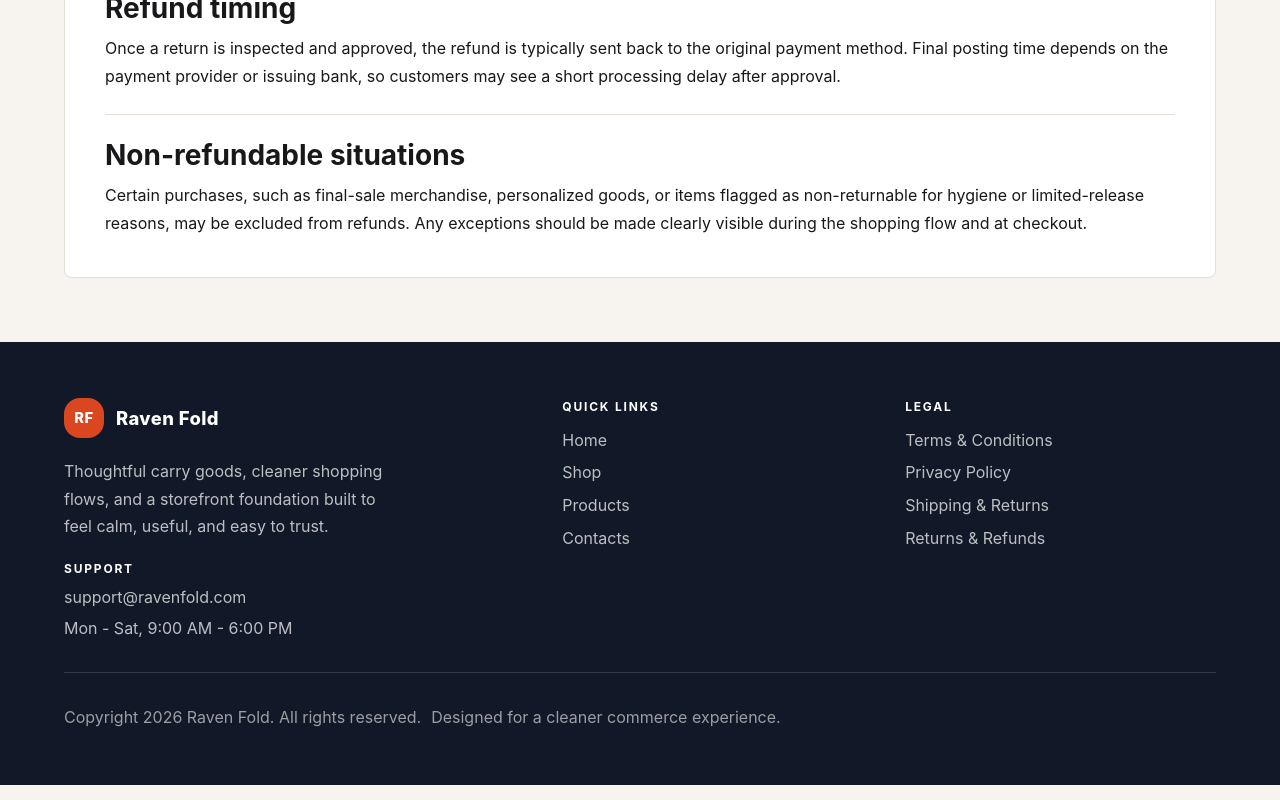
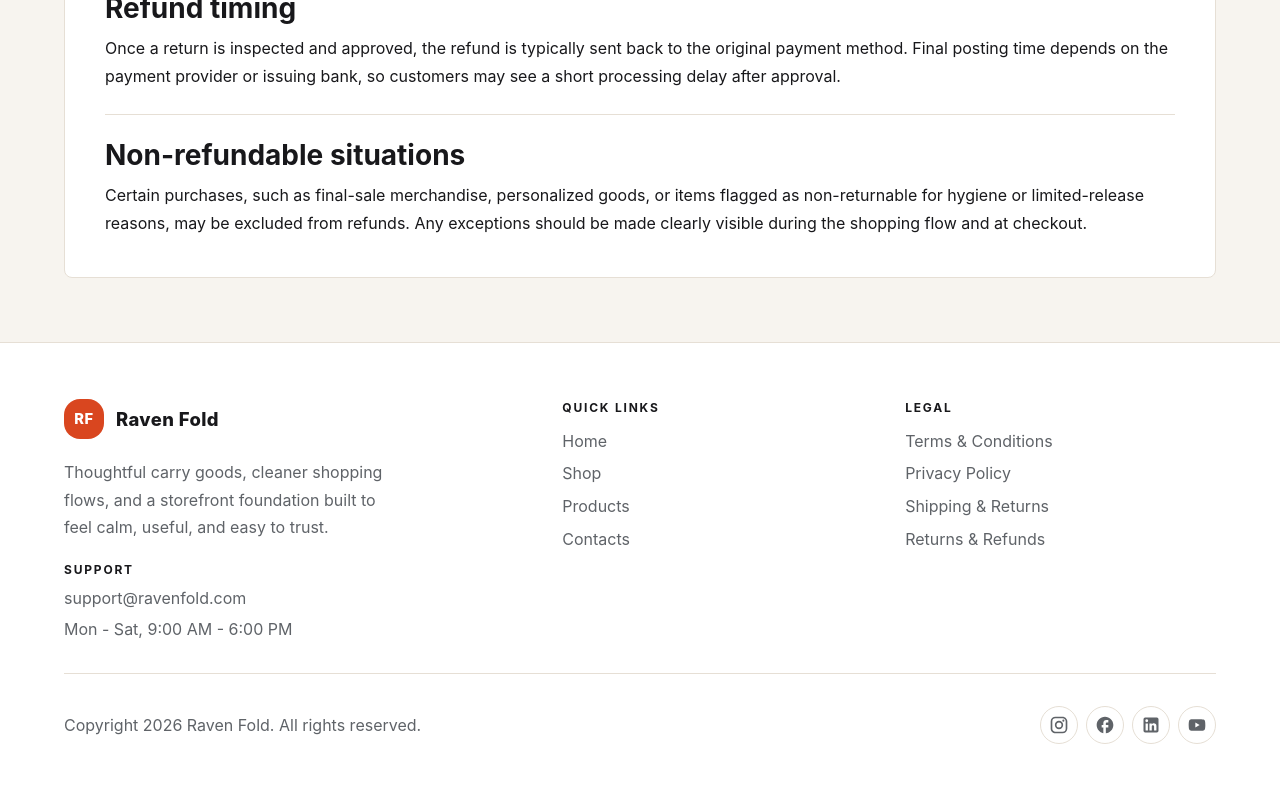
Before and after one commit to BiswarupChatt/ravenFold-fe, a React app: page /returns-and-refunds in a window 1280 px wide. Shown: the part 505-1305 px from the top of the page. Built offline with nearby package versions, Linux system fonts and the light colour scheme; the HTML template or start-up script is replaced by a standard one.

Commit message:
footer added

```diff
--- a/src/layouts/MainLayout.jsx
+++ b/src/layouts/MainLayout.jsx
@@ -5,7 +5,7 @@ import Footer from './footer/Footer.jsx'
 import Navbar from './navbar/Navbar.jsx'
 
 function MainLayout() {
-  const { isMobile, isTab } = useScreenSize()
+  const { isMobile, isTab, isDesktop } = useScreenSize()
 
   return (
     <Box
@@ -14,7 +14,7 @@ function MainLayout() {
         display: 'flex',
         flexDirection: 'column',
         minHeight: '100vh',
-        pb: isMobile ? 10 : isTab ? 11 : 0,
+        pb: isDesktop ? 0 : 8,
       }}
     >
       <Navbar />
--- a/src/layouts/footer/Footer.jsx
+++ b/src/layouts/footer/Footer.jsx
@@ -1,3 +1,7 @@
+import FacebookRoundedIcon from '@mui/icons-material/FacebookRounded'
+import InstagramIcon from '@mui/icons-material/Instagram'
+import LinkedInIcon from '@mui/icons-material/LinkedIn'
+import YouTubeIcon from '@mui/icons-material/YouTube'
 import { Box, Container, Divider, Link, Stack, Typography } from '@mui/material'
 import { Link as RouterLink } from 'react-router-dom'
 import useScreenSize from '../../hooks/useScreenSize.js'
@@ -16,8 +20,31 @@ const legalLinks = [
     { label: 'Returns & Refunds', to: '/returns-and-refunds' },
 ]
 
+const socialLinks = [
+    {
+        label: 'Instagram',
+        href: 'https://www.instagram.com/',
+        Icon: InstagramIcon,
+    },
+    {
+        label: 'Facebook',
+        href: 'https://www.facebook.com/',
+        Icon: FacebookRoundedIcon,
+    },
+    {
+        label: 'LinkedIn',
+        href: 'https://www.linkedin.com/',
+        Icon: LinkedInIcon,
+    },
+    {
+        label: 'YouTube',
+        href: 'https://www.youtube.com/',
+        Icon: YouTubeIcon,
+    },
+]
+
 const sectionTitleStyles = {
-  color: 'primary.contrastText',
+    color: 'text.primary',
     fontSize: '0.75rem',
     fontWeight: 700,
     letterSpacing: 1.8,
@@ -25,11 +52,30 @@ const sectionTitleStyles = {
 }
 
 const footerLinkStyles = {
-  color: 'rgba(255, 255, 255, 0.72)',
+    color: 'text.secondary',
     textDecoration: 'none',
     transition: 'color 160ms ease',
     '&:hover': {
-    color: 'secondary.light',
+        color: 'secondary.main',
+    },
+}
+
+const socialLinkStyles = {
+    alignItems: 'center',
+    border: '1px solid',
+    borderColor: 'divider',
+    borderRadius: 999,
+    color: 'text.secondary',
+    display: 'inline-flex',
+    height: 38,
+    justifyContent: 'center',
+    transition:
+        'color 160ms ease, border-color 160ms ease, background-color 160ms ease',
+    width: 38,
+    '&:hover': {
+        bgcolor: 'background.paper',
+        borderColor: 'secondary.main',
+        color: 'secondary.main',
     },
 }
 
@@ -65,11 +111,13 @@ function Footer() {
             : '1fr'
 
     return (
+        <>
+            <Divider />
             <Box
                 component="footer"
                 sx={{
-        bgcolor: 'primary.main',
-        color: 'primary.contrastText',
+                    bgcolor: 'background.paper',
+                    color: 'text.primary',
                     mt: 'auto',
                 }}
             >
@@ -88,7 +136,7 @@ function Footer() {
                                 underline="none"
                                 sx={{
                                     alignItems: 'center',
-                color: 'primary.contrastText',
+                                    color: 'text.primary',
                                     display: 'inline-flex',
                                     gap: 1.5,
                                     width: 'fit-content',
@@ -125,17 +173,17 @@ function Footer() {
                                 </Typography>
                             </Link>
 
-            <Typography sx={{ color: 'rgba(255, 255, 255, 0.72)', lineHeight: 1.7 }}>
+                            <Typography sx={{ color: 'text.secondary', lineHeight: 1.7 }}>
                                 Thoughtful carry goods, cleaner shopping flows, and a storefront
                                 foundation built to feel calm, useful, and easy to trust.
                             </Typography>
 
                             <Stack spacing={0.9}>
                                 <Typography sx={sectionTitleStyles}>Support</Typography>
-              <Typography sx={{ color: 'rgba(255, 255, 255, 0.72)' }}>
+                                <Typography sx={{ color: 'text.secondary' }}>
                                     support@ravenfold.com
                                 </Typography>
-              <Typography sx={{ color: 'rgba(255, 255, 255, 0.72)' }}>
+                                <Typography sx={{ color: 'text.secondary' }}>
                                     Mon - Sat, 9:00 AM - 6:00 PM
                                 </Typography>
                             </Stack>
@@ -147,27 +195,52 @@ function Footer() {
 
                     <Divider
                         sx={{
-            borderColor: 'rgba(255, 255, 255, 0.14)',
+                            borderColor: 'divider',
                             my: isDesktop ? 4 : 3,
                         }}
                     />
 
-        <Stack
-          alignItems={isMobile ? 'flex-start' : 'center'}
-          direction={isMobile ? 'column' : 'row'}
-          justifyContent="space-between"
-          spacing={1.25}
+                    <Box
+                        sx={{
+                            alignItems: 'center',
+                            display: 'flex',
+                            flexDirection: isMobile ? 'column' : 'row',
+                            gap: 1.25,
+                            width: '100%',
+                        }}
                     >
-          <Typography sx={{ color: 'rgba(255, 255, 255, 0.58)' }}>
+                        <Typography
+                            sx={{
+                                color: 'text.secondary',
+                                textAlign: isMobile ? 'center' : 'left',
+                            }}
+                        >
                             Copyright {currentYear} Raven Fold. All rights reserved.
                         </Typography>
 
-          <Typography sx={{ color: 'rgba(255, 255, 255, 0.58)' }}>
-            Designed for a cleaner commerce experience.
-          </Typography>
+                        <Stack
+                            direction="row"
+                            spacing={1}
+                            sx={{ justifyContent: 'center', ml: isMobile ? 0 : 'auto' }}
+                        >
+                            {socialLinks.map(({ label, href, Icon }) => (
+                                <Link
+                                    key={label}
+                                    aria-label={label}
+                                    href={href}
+                                    rel="noreferrer"
+                                    sx={socialLinkStyles}
+                                    target="_blank"
+                                    underline="none"
+                                >
+                                    <Icon sx={{ fontSize: 20 }} />
+                                </Link>
+                            ))}
                         </Stack>
+                    </Box>
                 </Container>
             </Box>
+        </>
     )
 }
 
```
Lines whose indentation alone changed are shown as unchanged.
